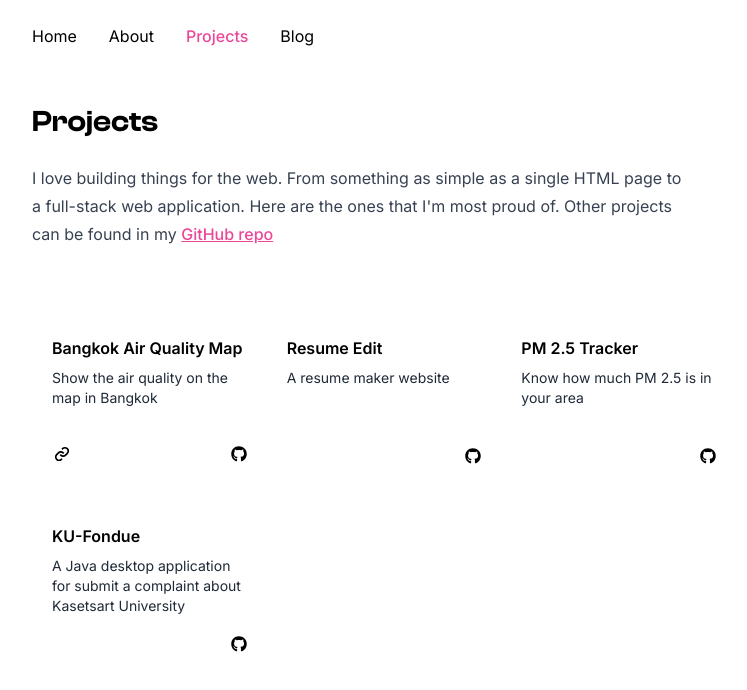
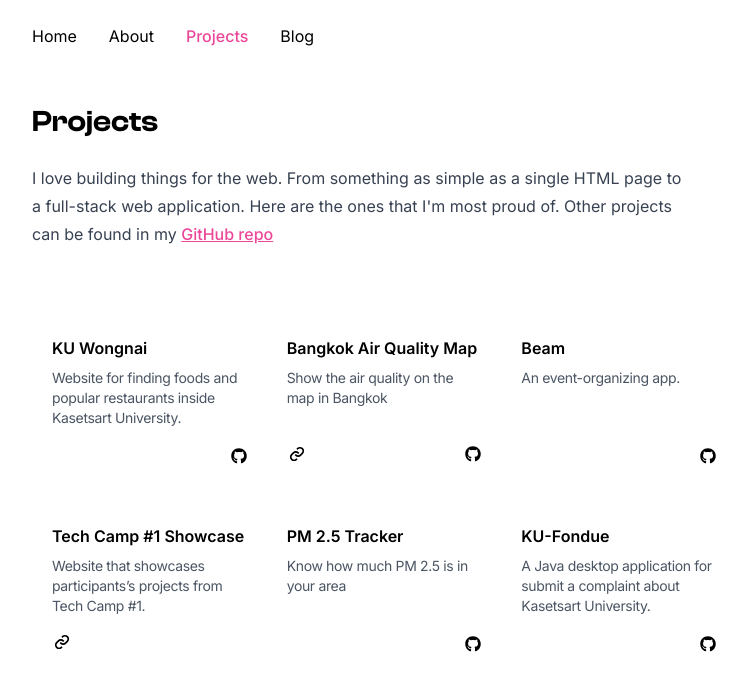
Before and after one commit to Qu1etboy/portfolio, a Next.js app: page /projects in a window 1280 px wide. Shown: the top 690 px of the page, without its empty margins (256-1003 px from the left). Built offline with nearby package versions, Linux system fonts and the light colour scheme; a web font is replaced by a local one.

Commit message:
chore: update project lists

```diff
--- a/src/app/projects/page.tsx
+++ b/src/app/projects/page.tsx
@@ -6,11 +6,35 @@ import type { Metadata } from 'next';
 
 const projects = [
   {
+    id: 5,
+    name: 'KU Wongnai',
+    description:
+      'Website for finding foods and popular restaurants inside Kasetsart University.',
+    github: 'https://github.com/KU-Wongnai/ku-wongnai',
+    published: true,
+  },
+  {
     id: 1,
     name: 'Bangkok Air Quality Map',
     description: 'Show the air quality on the map in Bangkok',
     website: 'https://bangkokairqualitymap.vercel.app',
     github: 'https://github.com/Qu1etboy/bangkok-air-quality-map',
+    published: true,
+  },
+  {
+    id: 6,
+    name: 'Beam',
+    description: 'An event-organizing app.',
+    github: 'https://github.com/qu1etboy/beam',
+    published: true,
+  },
+  {
+    id: 7,
+    name: 'Tech Camp #1 Showcase',
+    description:
+      'Website that showcases participants’s projects from Tech Camp #1.',
+    website: 'https://camp.tech.nisit.ku.ac.th',
+    published: true,
   },
   {
     id: 2,
@@ -18,6 +42,7 @@ const projects = [
     description: 'A resume maker website',
     website: '',
     github: 'https://github.com/Qu1etboy/pm2.5-tracker',
+    published: false,
   },
   {
     id: 3,
@@ -25,13 +50,15 @@ const projects = [
     description: 'Know how much PM 2.5 is in your area',
     website: '',
     github: 'https://github.com/Qu1etboy/resume-edit',
+    published: true,
   },
   {
     id: 4,
     name: 'KU-Fondue',
     description:
-      'A Java desktop application for submit a complaint about Kasetsart University',
+      'A Java desktop application for submit a complaint about Kasetsart University.',
     github: 'https://github.com/Qu1etboy/KU-Fondue',
+    published: true,
   },
 ];
 
@@ -57,19 +84,24 @@ export default function Projects() {
         </Link>
       </p>
       <div className="mt-16 grid grid-cols-1 gap-y-3 sm:grid-cols-2 md:grid-cols-3">
-        {projects.map((project) => (
+        {projects.map(
+          (project) =>
+            project.published && (
               <div
                 key={project.id}
-            className="flex h-44 flex-col rounded-lg px-5 py-6 duration-300 hover:bg-gray-100"
+                className="flex h-44 flex-col rounded-lg px-5 py-6 duration-300 hover:bg-gray-100/75"
               >
                 <h2 className="mb-2 font-semibold">{project.name}</h2>
-            <p className="prose text-sm text-gray-800">{project.description}</p>
+                <p className="prose text-sm tracking-tight text-gray-600">
+                  {project.description}
+                </p>
                 <div className="mt-auto flex items-center">
                   {project.website && (
                     <Link href={project.website} aria-label="website">
                       <BiLink className="text-xl duration-300 hover:scale-125 hover:text-pink-500" />
                     </Link>
                   )}
+                  {project.github && (
                     <Link
                       href={project.github}
                       aria-label="github"
@@ -77,9 +109,11 @@ export default function Projects() {
                     >
                       <FaGithub className="duration-300 hover:scale-125" />
                     </Link>
+                  )}
                 </div>
               </div>
-        ))}
+            )
+        )}
       </div>
     </section>
   );
```
Lines whose indentation alone changed are shown as unchanged.
